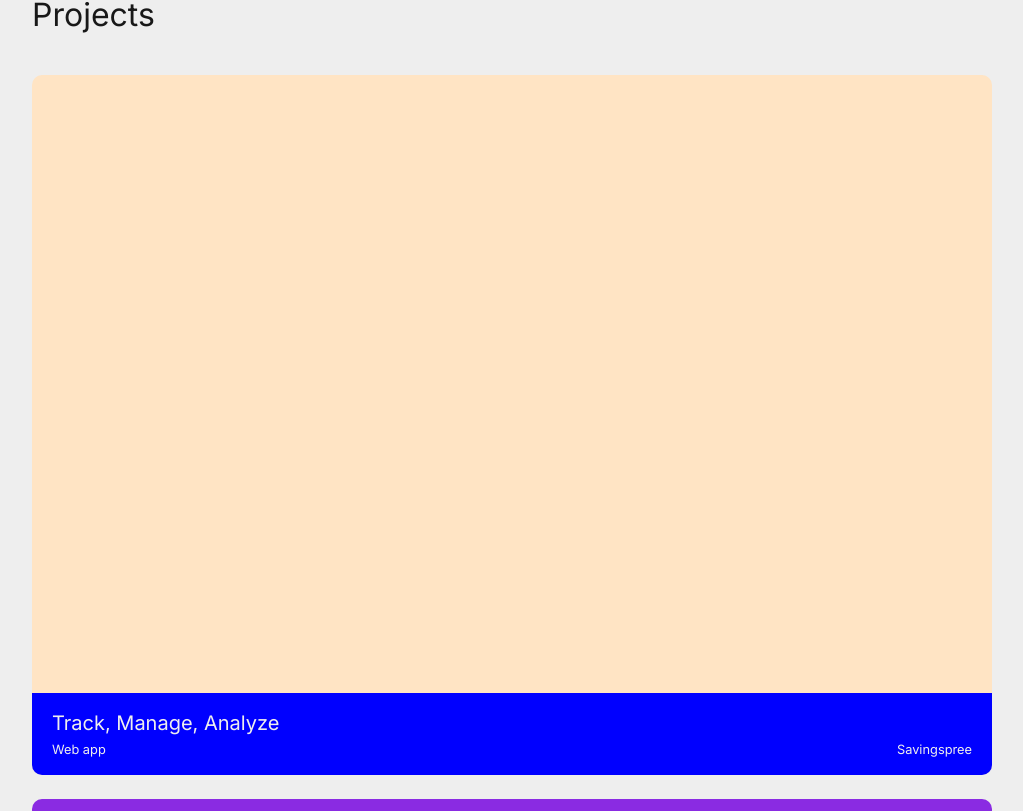
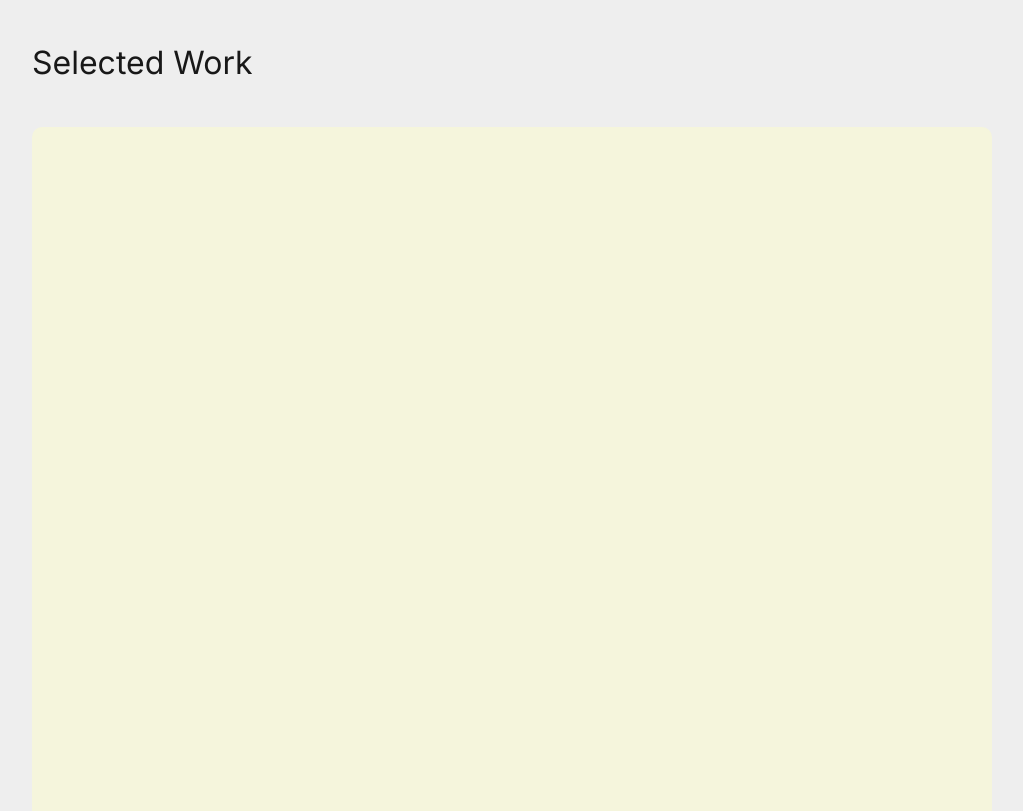
Before and after one commit to pavanbhaskardev/portfolio, a Next.js app: page / in a window 1280 px wide. Shown: the part 1654-2465 px from the top of the page, without its empty margins (128-1151 px from the left). Built offline with nearby package versions, Linux system fonts and the light colour scheme.

Commit message:
changed the project section layout

```diff
--- a/app/about/components/ImageSlide.jsx
+++ b/app/about/components/ImageSlide.jsx
@@ -19,6 +19,7 @@ const ImageSlide = ({ src }) => {
         alt="pavan_bhaskar_pic"
         style={{ opacity: isInView ? 1 : 0 }}
         fill
+        sizes="(max-width: 374px) 235px, (min-width: 768px) 335px, (min-width: 768px) 992px, (min-width: 1920px) 435px"
         priority
       />
       <div
--- a/app/components/HamBurgerMenu.jsx
+++ b/app/components/HamBurgerMenu.jsx
@@ -5,6 +5,7 @@ import { usePathname } from "next/navigation";
 import { motion } from "framer-motion";
 import styles from "../styles/HamBurgerMenu.module.css";
 import navLinks from "./json/navLinks";
+import socialLinks from "./json/socialLinks";
 
 const menuSlide = {
   initial: {
@@ -71,10 +72,14 @@ const HamBurgerMenu = ({ setOpen }) => {
       </div>
 
       <div className={styles.social_links_container}>
-        <a>Dribbble</a>
-        <a>Github</a>
-        <a>LinkedIn</a>
-        <a>Instagram</a>
+        {socialLinks.map((details, index) => {
+          const { name, url } = details;
+          return (
+            <a href={url} rel="noopener noreferrer" target="_blank" key={index}>
+              {name}
+            </a>
+          );
+        })}
       </div>
     </motion.div>
   );
--- a/app/components/ProjectsSection.jsx
+++ b/app/components/ProjectsSection.jsx
@@ -1,8 +1,11 @@
 "use client";
 import React, { forwardRef } from "react";
 import styles from "../styles/projectsection.module.css";
+import projects from "./json/projects";
 
 const ProjectsSection = forwardRef((props, ref) => {
+  const featuredProjects = projects.filter((details) => details.featured);
+
   return (
     <section
       ref={ref}
@@ -10,56 +13,24 @@ const ProjectsSection = forwardRef((props, ref) => {
       data-textcolor="#181818"
       className={styles.parent_container}
     >
-      <p className={styles.heading}>Projects</p>
+      <p className={styles.heading}>Selected Work</p>
 
-      <section className={styles.project_container}>
-        <div className={`${styles.project} project-section`}>
-          <div className={styles.project_content_container}>
+      {featuredProjects.map((details) => {
+        const { title, summary, id } = details;
+
+        return (
+          <section
+            className={`${styles.project_container} project-section`}
+            key={id}
+          >
+            <div className={styles.project_image}></div>
             <div className={styles.project_content}>
-              <p className={styles.project_tagline}>Track, Manage, Analyze</p>
-              <span className={styles.project_meta}>
-                <p>Web app</p>
-                <p>Savingspree</p>
-              </span>
+              <p>{title}</p>
+              <span>{summary}</span>
             </div>
-          </div>
-        </div>
-
-        <div className={`${styles.project} project-section`}>
-          <div className={styles.project_content_container}>
-            <div className={styles.project_content}>
-              <p className={styles.project_tagline}>Shades Generator</p>
-              <p className={styles.project_meta}>Web app</p>
-            </div>
-          </div>
-        </div>
-
-        <div className={`${styles.project} project-section`}>
-          <div className={styles.project_content_container}>
-            <div className={styles.project_content}>
-              <p className={styles.project_tagline}>Clothing</p>
-              <span className={styles.project_meta}>
-                <p>Website</p>
-                <p>Avis Tailors</p>
-              </span>
-            </div>
-          </div>
-        </div>
-
-        <div className={`${styles.project} project-section`}>
-          <div className={styles.project_content_container}>
-            <div className={styles.project_content}>
-              <p className={styles.project_tagline}>
-                Where lawyers & people meet
-              </p>
-              <span className={styles.project_meta}>
-                <p>Website</p>
-                <p>Mr.Lawyer</p>
-              </span>
-            </div>
-          </div>
-        </div>
-      </section>
+          </section>
+        );
+      })}
     </section>
   );
 });
--- a/app/components/json/projects.js
+++ b/app/components/json/projects.js
@@ -5,6 +5,7 @@ const projects = [
     summary: "A web-app to track & manage your expenses.",
     imgSrc: "",
     siteUrl: "https://savingspree.vercel.com",
+    featured: true,
   },
   {
     id: 2,
@@ -18,7 +19,7 @@ const projects = [
     title: "Avis Tailors",
     summary: "Custom web design & development for a tailoring brand.",
     imgSrc: "",
-    siteUrl: "https://savingspree.vercel.com",
+    siteUrl: "https://avistailors.netlify.com",
   },
   {
     id: 4,
@@ -26,6 +27,7 @@ const projects = [
     summary: "A place where people & lawyers meet each other",
     imgSrc: "",
     siteUrl: "https://mrlawyerfirm.web.app/",
+    featured: true,
   },
 ];
 
--- /dev/null
+++ b/app/components/json/socialLinks.js
@@ -0,0 +1,20 @@
+const socialLinks = [
+  {
+    name: "Github",
+    url: "https://github.com/pavanbhaskardev",
+  },
+  {
+    name: "Dribbble",
+    url: "https://dribbble.com/Pavan_Challa",
+  },
+  {
+    name: "LinkedIn",
+    url: "https://www.linkedin.com/in/pavan-bhaskar-challa-4a2774244/",
+  },
+  {
+    name: "Instagram",
+    url: "https://www.instagram.com/pavan_bhaskar_ch/",
+  },
+];
+
+export default socialLinks;
--- a/app/styles/HamBurgerMenu.module.css
+++ b/app/styles/HamBurgerMenu.module.css
@@ -27,7 +27,6 @@
 .social_links_container {
   position: absolute;
   top: 85vh;
-  color: var(--primary-color);
   width: 80%;
   display: flex;
   justify-content: space-between;
@@ -35,6 +34,8 @@
 
 .social_links_container a {
   font-size: 0.8rem;
+  text-decoration: none;
+  color: var(--primary-color);
 }
 
 @media (min-width: 768px) and (max-width: 991px) {
--- a/app/styles/connect.module.css
+++ b/app/styles/connect.module.css
@@ -58,6 +58,8 @@
 
 .social_links a {
   position: relative;
+  text-decoration: none;
+  color: var(--secondary-color);
 }
 
 .social_links a::after {
--- a/app/styles/projectsection.module.css
+++ b/app/styles/projectsection.module.css
@@ -1,158 +1,101 @@
 .heading {
-  padding: 0 1.85rem;
   font-size: 1.25rem;
 }
 
-.project_container {
+.parent_container {
   padding: 2.3rem 1.85rem;
-  display: grid;
-  gap: 1rem;
-  grid-template-columns: 1fr 1fr;
 }
 
-.project {
-  height: 20rem;
-  background-color: blueviolet;
-  border-radius: 10px;
-  position: relative;
-  grid-column: span 2;
+.hero_text {
+  font-size: 1.5rem;
+  line-height: 38.525px;
+  font-weight: 450;
 }
 
-.project_content_container {
-  width: 100%;
-  background: blue;
-  border-radius: 0 0 10px 10px;
-  position: absolute;
-  bottom: 0;
-  padding: 0.62rem;
+.project_container {
+  margin: 2.5rem 0 5rem 0;
 }
 
-.project_tagline {
-  font-size: 0.6875rem;
-}
-
-.project_meta {
-  font-size: 0.5rem;
+.project_image {
+  width: 100%;
+  height: 330px;
+  background-color: beige;
+  border-radius: 10px;
 }
 
 .project_content {
-  display: flex;
-  width: 100%;
-  flex-direction: column;
-  gap: 0.2rem;
-  color: var(--primary-color);
+  margin-top: 1rem;
+  display: grid;
+  gap: 0.7rem;
 }
 
-.project_content span {
-  display: flex;
-  justify-content: space-between;
+.project_content p {
+  font-size: 1.25rem;
 }
 
-.project:nth-child(odd) {
-  background-color: bisque;
-}
-
-@media (min-width: 414px) and (max-width: 767px) {
+@media (min-width: 414px) {
   .heading {
     font-size: 1.5rem;
   }
+}
 
-  .project {
-    height: 20rem;
+@media (min-width: 768px) {
+  .heading {
+    font-size: 2rem;
+  }
+
+  .parent_container {
+    padding: 2.3rem 3.125rem;
+  }
+
+  .hero_text {
+    font-size: 2.5rem;
+    line-height: 60px;
+  }
+
+  .project_container {
+    margin-bottom: 7rem;
+  }
+
+  .project_image {
+    height: 550px;
+  }
+
+  .project_content p {
+    font-size: 1.75rem;
+  }
+
+  .project_content span {
+    font-size: 1.25rem;
   }
 }
 
-@media (min-width: 768px) and (max-width: 991px) {
+@media (min-width: 992px) {
   .heading {
-    padding: 0 3.125rem;
     font-size: 2rem;
   }
 
-  .project_container {
-    padding: 2.3rem 3.125rem;
-    gap: 1.5rem;
+  .parent_container {
+    padding: 3rem 4rem;
   }
 
-  .project_content_container {
-    padding: 0.7rem 1rem;
-  }
-
-  .project {
-    height: 550px;
-  }
-
-  .project_tagline {
-    font-size: 0.875rem;
-  }
-
-  .project_meta {
-    font-size: 0.65rem;
-  }
-}
-
-@media (min-width: 992px) and (max-width: 1199px) {
-  .heading {
-    padding: 0 4rem;
-    font-size: 2rem;
-  }
-
-  .about_content p {
-    font-size: 4rem;
-    margin-right: 0.8rem;
-  }
-
-  .project_container {
-    padding: 2.3rem 4rem;
-    gap: 1.5rem;
-  }
-
-  .project {
-    height: 550px;
-  }
-
-  .project_content_container {
-    padding: 0.7rem 1.25rem;
-  }
-
-  .project_tagline {
-    font-size: 1.25rem;
-  }
-
-  .project_meta {
-    font-size: 0.8rem;
+  .project_content {
+    grid-template-columns: repeat(2, 1fr);
+    align-items: flex-end;
   }
 }
 
 @media (min-width: 1200px) {
-  .heading {
-    padding: 0 10rem;
-    font-size: 2rem;
+  .parent_container {
+    padding: 3rem 10rem;
   }
 
-  .about_content p {
-    font-size: 4rem;
-    margin-right: 0.8rem;
+  .hero_text {
+    width: 60%;
   }
 
-  .project_container {
-    padding: 2.3rem 10rem;
-    gap: 1.5rem;
-  }
-
-  .project {
-    height: 700px;
-  }
-
-  .project_content_container {
-    padding: 1rem 1.25rem;
-  }
-
-  .project_tagline {
-    font-size: 1.25rem;
-  }
-
-  .project_meta {
-    font-size: 0.8rem;
+  .project_image {
+    height: 750px;
   }
 }
 
@@ -166,16 +109,4 @@
     width: 1700px;
     margin: auto;
   }
-
-  .project_content_container {
-    padding: 1.5rem 1.75rem;
-  }
-
-  .project_tagline {
-    font-size: 1.75rem;
-  }
-
-  .project_meta {
-    font-size: 1.25rem;
-  }
 }
--- a/app/styles/testimonials.module.css
+++ b/app/styles/testimonials.module.css
@@ -11,7 +11,7 @@
   background: var(--secondary-color);
   color: var(--primary-color);
   width: 18.75rem;
-  height: 21.875rem;
+  height: 25rem;
   border-radius: 1.125rem;
   padding: 1.8rem 1.5rem;
 }
@@ -43,10 +43,6 @@
   .heading {
     padding-top: 5rem;
     font-size: 1.5rem;
-  }
-
-  .swiper_slide {
-    height: 24rem;
   }
 }
 
--- a/app/work/page.jsx
+++ b/app/work/page.jsx
@@ -37,7 +37,10 @@ const Work = () => {
           const { title, summary, id } = details;
 
           return (
-            <section className={styles.project_container} key={id}>
+            <section
+              className={`${styles.project_container} project-section`}
+              key={id}
+            >
               <div className={styles.project_image}></div>
               <div className={styles.project_content}>
                 <p>{title}</p>
```
Also changed, not shown: app/components/Connect.jsx (+14 -4 lines).
